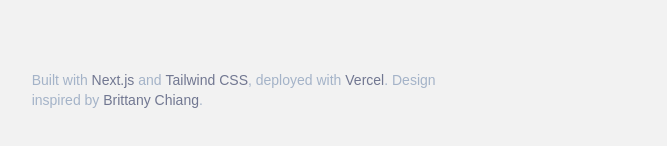
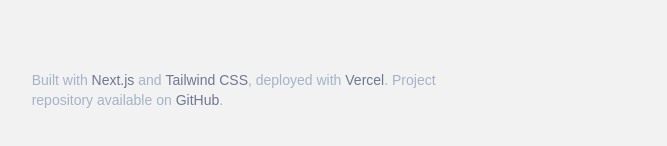
Before and after one commit to petermonky/portfolio, a Next.js app: page / in a window 1280 px wide. Shown: the part 2806-2952 px from the top of the page, without its empty margins (593-1260 px from the left). Built offline with nearby package versions, Linux system fonts and the light colour scheme; a web font is replaced by a local one.

Commit message:
docs: update README

```diff
--- a/src/components/layout/Footer.tsx
+++ b/src/components/layout/Footer.tsx
@@ -17,12 +17,12 @@ export default function Footer() {
         <ExternalTextLink href="https://vercel.com/" label="Vercel">
           Vercel
         </ExternalTextLink>
-        . Design inspired by{" "}
+        . Project repository available on{" "}
         <ExternalTextLink
-          href="https://brittanychiang.com/"
-          label="Brittany Chiang"
+          href="https://github.com/petermonky/portfolio"
+          label="GitHub"
         >
-          Brittany Chiang
+          GitHub
         </ExternalTextLink>
         .
       </p>
```
Also changed, not shown: 1 other file (tests, documents, lock files or other folders).
